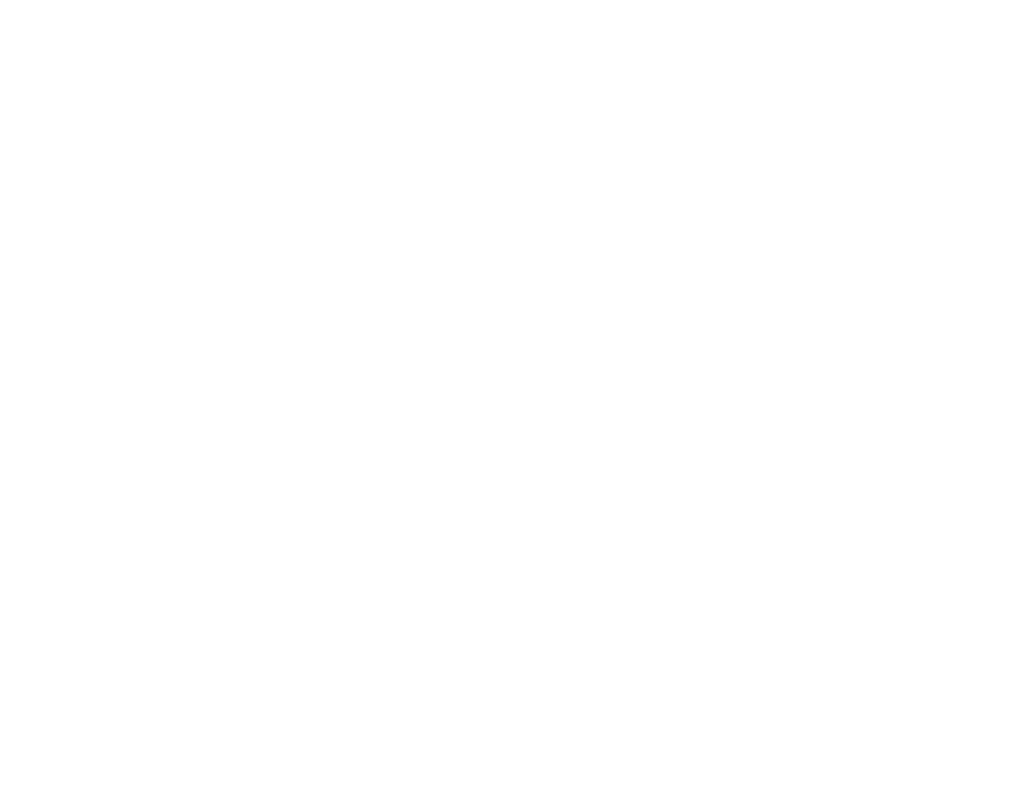
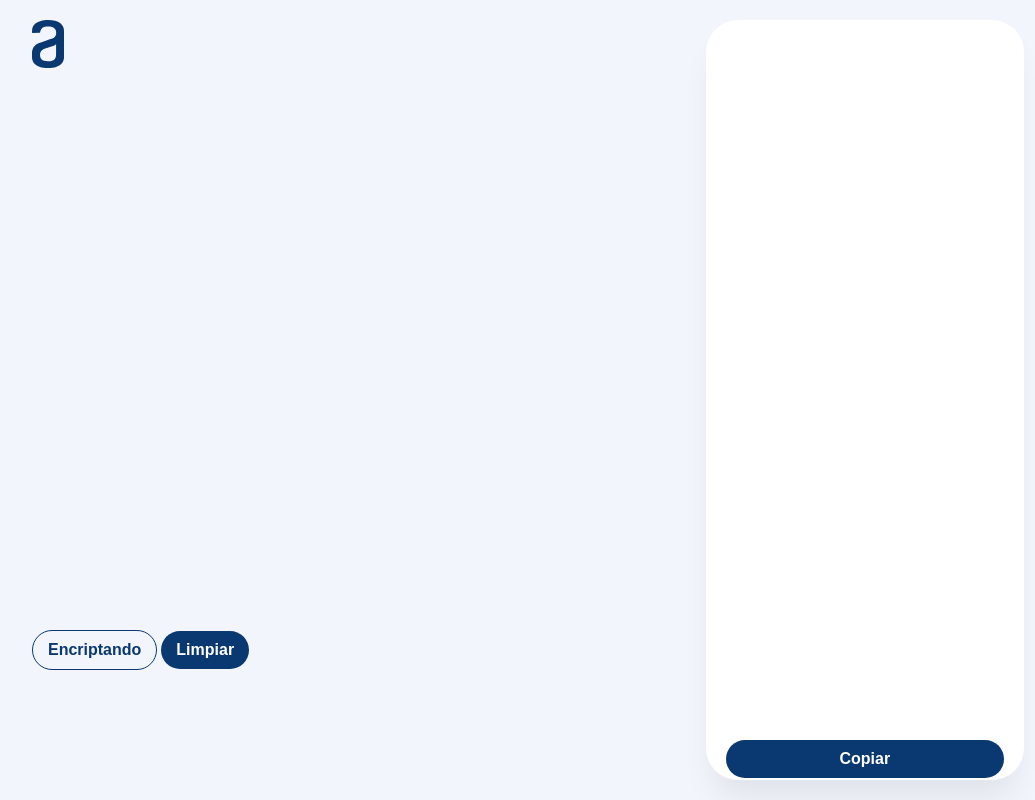
Before and after one commit to MayderC/alura-challenge-encrypter, a plain HTML site: page index.html in a window 1280 px wide. Shown: the whole page, without its empty margins (112-1147 px from the left). Drawn offline with Linux system fonts and the light colour scheme.

Commit message:
fix: encript logic

```diff
--- a/index.html
+++ b/index.html
@@ -10,11 +10,21 @@
 </head>
 
 <body>
-  <main>
-    <section>
-      <footer></footer>
+  <main class="main">
+    <section class="container__input">
+      <nav class="nav">
+        <img src="/img/Top.svg" alt="">
+      </nav>
+      <textarea class="textarea" id="textarea" name="" id=""></textarea>
+      <footer class="footer">
+        <button class="btn btn-ligth" id="toggle"></button>
+        <button class="btn btn-dark" id="clear">Limpiar</button>
+      </footer>
     </section>
-    <aside></aside>
+    <div class="output">
+      <textarea id="output"></textarea>
+      <button class="btn btn-dark">Copiar</button>
+    </div>
   </main>
   <script src="./main.js"></script>
 </body>
--- a/main.js
+++ b/main.js
@@ -11,17 +11,32 @@ const words = Object.entries(vowels).reduce(
   {}
 );
 
-const getRegEncryptedWords = () => {
-  const regx = new RegExp(
-    `${Object.keys(words)
-      .map((x) => `(${x})`)
-      .join("|")}`,
-    "g"
-  );
-  return regx;
-};
-
+const getRegEncrypt = () => new RegExp(`${Object.keys(words).join("|")}`, "g");
+const desencrypt = (msg) => msg.replace(getRegEncrypt(), desencrypter);
 const desencrypter = (...match) => words[match[0]];
 const encrypter = (...match) => vowels[match[0]];
-const desencrypt = (msg) => msg.replace(getRegEncryptedWords(), desencrypter);
 const encrypt = (text) => text.replace(/[aeiou]/g, encrypter);
+
+const textArea = document.getElementById("textarea");
+const output = document.getElementById("output");
+const toggle = document.getElementById("toggle");
+const btnClear = document.getElementById("clear");
+let toggleLogic = true;
+toggle.textContent = toggleLogic ? "Encriptando" : "Desencriptando";
+const proxyInputTarget = (target, value) =>
+  (document.getElementById(target).value = value);
+const clearText = (target) => (document.getElementById(target).value = "");
+textArea.addEventListener("input", (e) => {
+  if (toggleLogic) return proxyInputTarget("output", encrypt(e.target.value));
+  proxyInputTarget("output", desencrypt(e.target.value));
+});
+btnClear.addEventListener("click", () => {
+  clearText("textarea");
+  clearText("output");
+});
+toggle.addEventListener("click", () => {
+  toggleLogic = !toggleLogic;
+  const tempValue = output.value;
+  output.value = textArea.value;
+  textArea.value = tempValue;
+});
--- a/style.css
+++ b/style.css
@@ -0,0 +1,126 @@
+:root {
+  --primary-dark : #F3F5FC;
+  --secondary-dark: #003e60;
+  --third--dark: #006e9d;
+  --primary-ligth: #00f5ff;
+  --secondary-ligth: #00f5ff;
+
+
+  --footer-height: 190px;
+  --body-padding: 20px;
+  --nav-height: 50px;
+  --main-height: calc(100vh - (var(--body-padding)*2));
+
+  --color-text: #0A3871;
+  --color-transparent : #ffffff00;
+}
+
+
+*, *::after, *::before{
+  box-sizing: border-box;
+}
+
+body, p, h1{
+  padding: 0;
+  margin: 0;
+}
+
+body{
+  min-height: 100vh;
+  background-color: var(--primary-dark);
+  padding: 20px;
+}
+
+.main{
+  display: flex;
+  min-height: var(--main-height);
+  width: 80%;
+  margin: auto;
+  justify-content: space-between;
+}
+
+
+.nav{
+  height: var(--nav-height);
+}
+
+
+.footer{
+  height: 100px;
+}
+
+.container__input{
+  width: 100%;
+}
+
+
+.textarea{
+  resize: none;
+  outline: none;
+  background-color: #ffffff00;
+  border: 0;
+  width: 70%;
+  margin: auto;
+  display: block;
+  min-height: calc(var(--main-height) - 200px);
+  color: var(--color-text);
+  font-size: 32px;
+}
+
+.output{
+  width: 450px;
+  display: flex;
+
+  flex-direction: column;
+  background-color: #fff;
+  word-wrap: break-word;
+  overflow-y: scroll;
+
+  padding: 20px;
+  box-shadow: 0px 24px 32px -8px rgba(0, 0, 0, 0.08);
+  border-radius: 32px;
+  max-height:  calc(100vh - (var(--body-padding)*2));
+  color: #495057;
+  font-size: 32px;
+}
+
+#output{
+  resize: none;
+  min-height:  calc(100vh - ((var(--body-padding)*2) + 60px) );
+  color: #495057;
+  font-size: 32px;
+  outline: none;
+  border: none;
+}
+#output::-webkit-scrollbar{
+  display: none;
+}
+.output::-webkit-scrollbar{
+  display: none;
+}
+
+
+.btn{
+
+  font-size: 16px;
+  font-weight: bold;
+  padding: 10px 15px;
+  outline: none;
+  border: none;
+  border-radius: 20px;
+  cursor: pointer;
+}
+
+
+
+.btn-dark{
+  background-color: var(--color-text);
+  color: #fff;
+}
+
+
+.btn-ligth{
+  background-color: var(--color-transparent);
+  color: var(--color-text);
+  border: 1px solid var(--color-text);
+}
```
Also changed, not shown: img/Top.svg (added).
